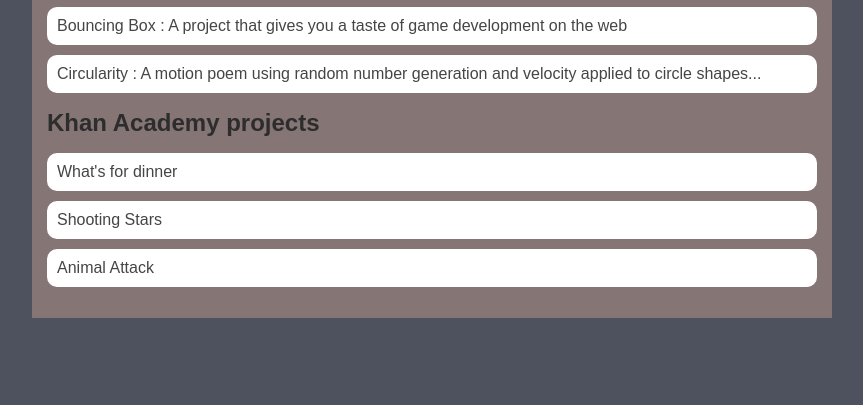
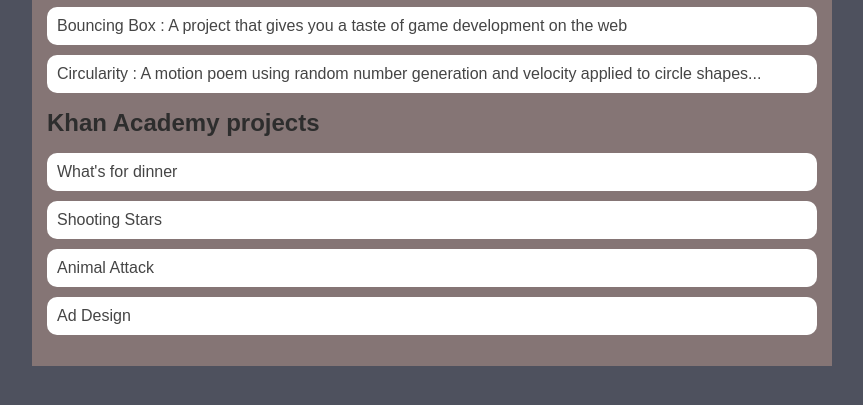
Before and after one commit to dashelstroud/dashelstroud.github.io, a plain HTML site: page portfolio.html in a window 1280 px wide. Shown: the part 197-602 px from the top of the page, without its empty margins (208-1071 px from the left). Drawn offline with Linux system fonts and the light colour scheme.

Commit message:
Added Ad Design khanAcademy project

```diff
--- a/portfolio.html
+++ b/portfolio.html
@@ -31,6 +31,7 @@
                         <li> <a href = "https://www.khanacademy.org/computer-programming/spin-off-of-project-whats-for-dinner/6548701282353152">What's for dinner</a></li>
                         <li> <a href = "https://www.khanacademy.org/computer-programming/spin-off-of-project-shooting-star/6084585115664384">Shooting Stars</a></li>
                         <li> <a href = "https://www.khanacademy.org/computer-programming/spin-off-of-project-amnimal-attack-the-animal-on-screen-is-a-lion-and-not-a-sunflower-i-swear/5250265144672256">Animal Attack</a></li>
+                        <li> <a href = "https://www.khanacademy.org/computer-programming/spend-all-your-money-on-rise-of-kingdoms/4549780929560576">Ad Design</a></li>
                    </ul>
                  </div>
 
```
